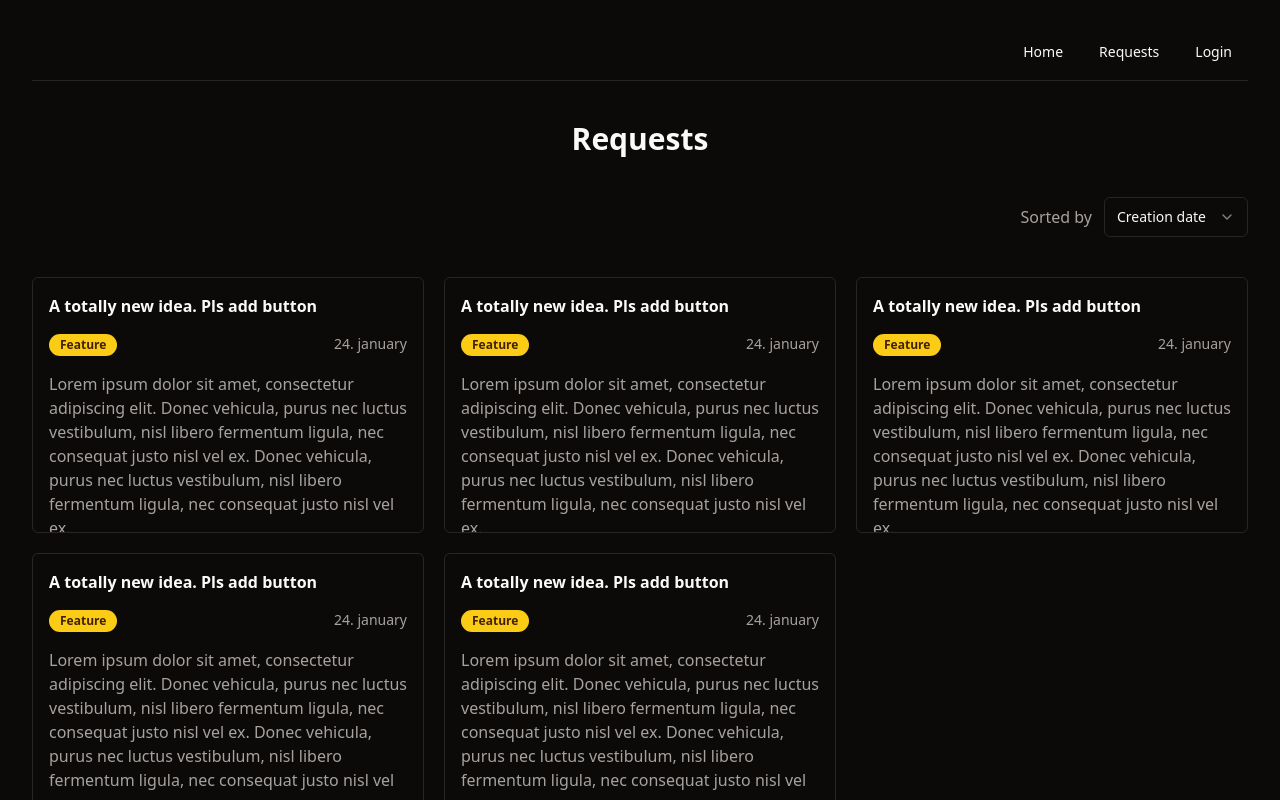
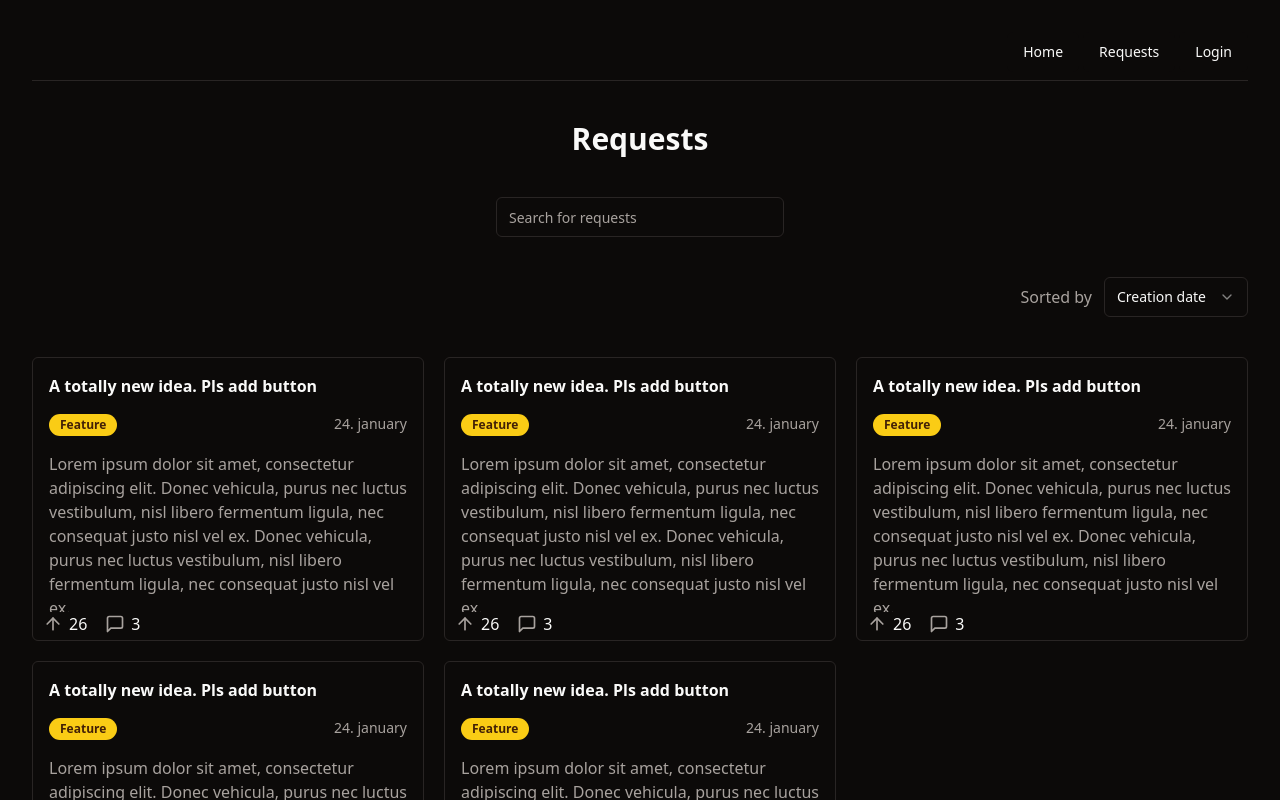
Before and after one commit to ob-vest/roadmap-website, a React (Vite) app: page /requests in a window 1280 px wide. Shown: the top 800 px of the page. Built offline with nearby package versions, Linux system fonts and the light colour scheme.

Commit message:
minor ui changes

```diff
--- a/src/components/RequestCard.tsx
+++ b/src/components/RequestCard.tsx
@@ -1,6 +1,7 @@
 import { Badge } from "@/components/ui/badge";
 import { ScrollArea } from "@/components/ui/scroll-area";
 import { Link } from "@tanstack/react-router";
+import { ArrowUp, MessageSquare } from "lucide-react";
 
 const RequestCard = () => (
   <Link
@@ -22,6 +23,16 @@ const RequestCard = () => (
       justo nisl vel ex. Donec vehicula, purus nec luctus vestibulum, nisl
       libero fermentum ligula, nec consequat justo nisl vel ex.
     </ScrollArea>
+    <div className="flex justify-start gap-4 px-2 pb-1">
+      <div className="flex items-center gap-1">
+        <ArrowUp className="h-5 text-sm text-muted-foreground" />
+        <p>26</p>
+      </div>
+      <div className="flex items-center gap-1">
+        <MessageSquare className="h-5 text-sm text-muted-foreground" />
+        <p>3</p>
+      </div>
+    </div>
   </Link>
 );
 
--- a/src/routes/requests/$requestId.tsx
+++ b/src/routes/requests/$requestId.tsx
@@ -13,10 +13,12 @@ function RequestPage() {
   return (
     <div className="flex flex-col gap-5">
       <div className="flex flex-col rounded-md border border-border p-4 text-left">
-        <h2 className="mb-10">Request {requestId}</h2>
-        <h4>Title</h4>
-        <p>A totally new idea. Pls add button</p>
-        <h4 className="mb-2">Description</h4>
+        <h2 className="mb-10">Request #{requestId}</h2>
+        <h3>Title</h3>
+        <p className="text-muted-foreground">
+          A totally new idea. Pls add button
+        </p>
+        <h3 className="mb-2">Description</h3>
         <p className="text-muted-foreground">
           Lorem ipsum dolor sit amet, consectetur adipiscing elit. Donec
           vehicula, purus nec luctus vestibulum, nisl libero fermentum ligula,
--- a/src/routes/requests/index.tsx
+++ b/src/routes/requests/index.tsx
@@ -7,6 +7,7 @@ import {
   SelectValue,
   SelectItem,
 } from "@/components/ui/select";
+import { Input } from "@/components/ui/input";
 
 export const Route = createFileRoute("/requests/")({
   component: () => RequestPage(),
@@ -16,8 +17,8 @@ function RequestPage() {
   return (
     <div className="flex flex-col items-center justify-center">
       <h2 className="mb-10">Requests</h2>
-
-      <div className=" mb-10 flex w-full items-center justify-end gap-3">
+      <Input placeholder="Search for requests" className="max-w-72" />
+      <div className=" my-10 flex w-full items-center justify-end gap-3">
         <p className="text-muted-foreground">Sorted by</p>
         <Select defaultValue="CreatedAt">
           <SelectTrigger className="w-36">
```
